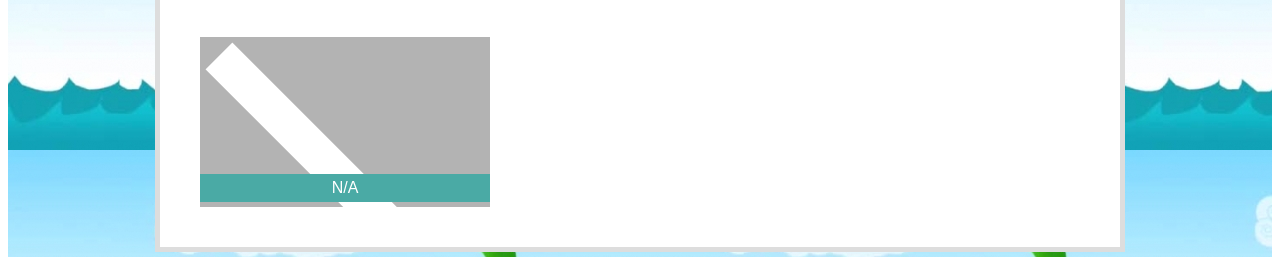
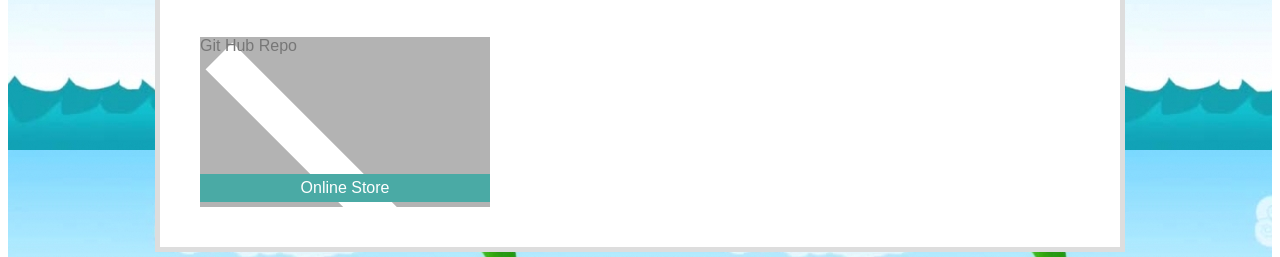
Before and after one commit to kikim1025/temp-portfolio, a plain HTML site: page projects.html in a window 1280 px wide. Shown: the part 681-938 px from the top of the page. Drawn offline with Linux system fonts and the light colour scheme.

Commit message:
Added online store app

```diff
--- a/projects.html
+++ b/projects.html
@@ -34,7 +34,9 @@
                 <div class="project"><a class="proj-name" href="https://immense-reaches-57768.herokuapp.com/">Compatibility Analyzer</a>
                     <a href="https://github.com/kikim1025/Compatible-People-App">Git Hub Repo</a>
                 </div>
-                <div class="project"><a class="proj-name" href="">N/A</a></div>
+                <div class="project"><a class="proj-name" href="https://still-shore-14577.herokuapp.com/">Online Store</a>
+                    <a href="https://github.com/kikim1025/Online-Store-Framework">Git Hub Repo</a>
+                </div>
             </div>
         </div>
     </main>
```
